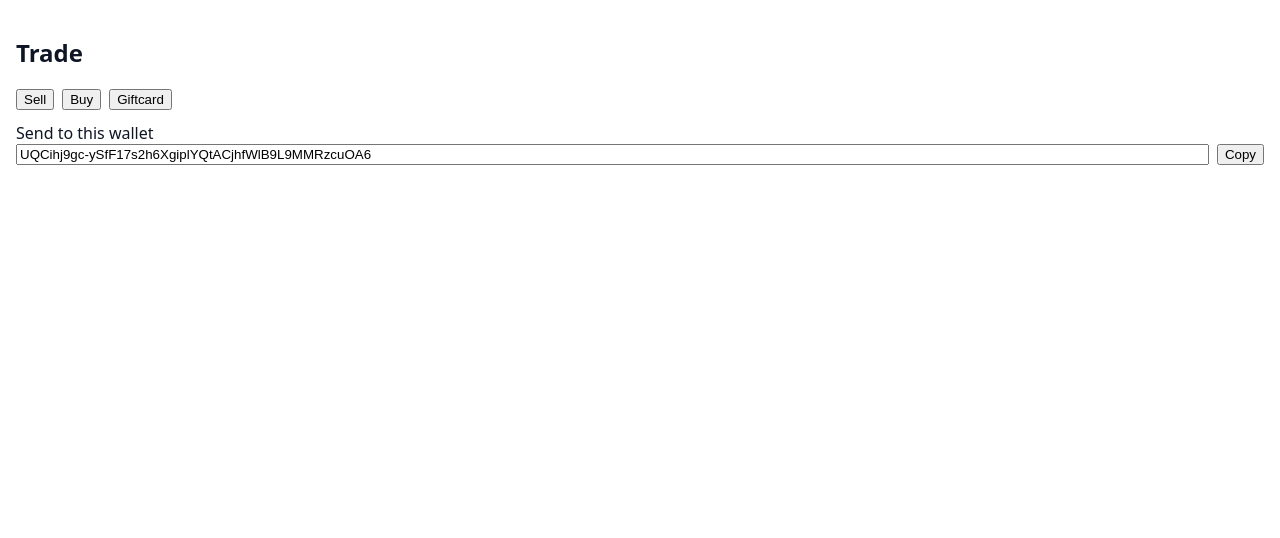
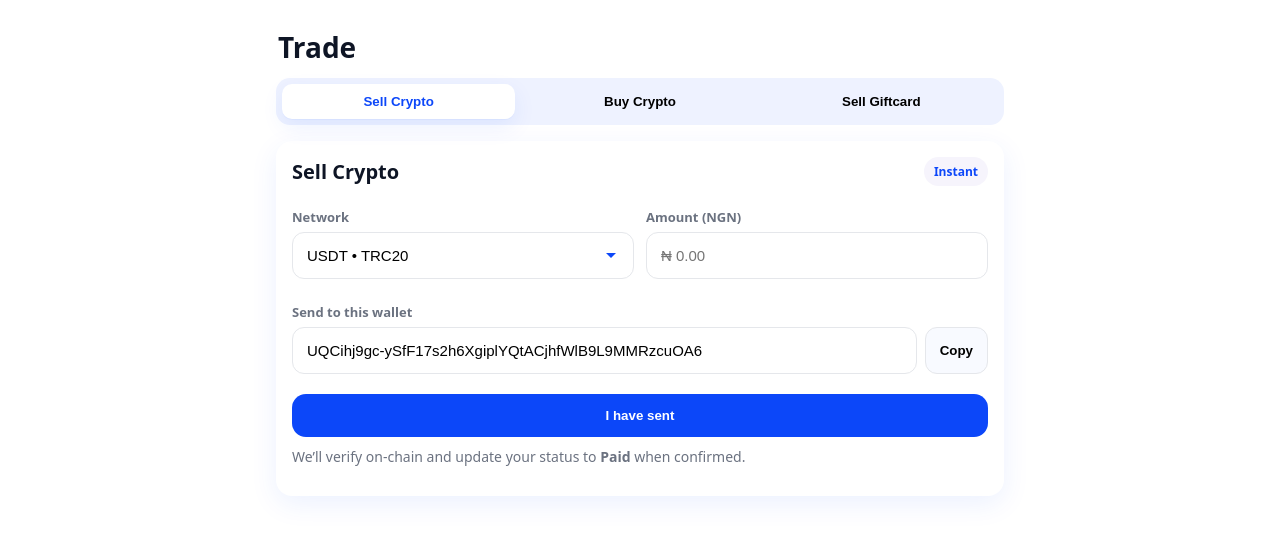
Before and after one commit to wimichub0-ai/Bnapx-User-interface-v.1, a Next.js app: page /trade in a window 1280 px wide. Shown: the top 538 px of the page. Built offline with nearby package versions, Linux system fonts and the light colour scheme.

Commit message:
Update page.jsx

```diff
--- a/app/trade/page.jsx
+++ b/app/trade/page.jsx
@@ -1,41 +1,215 @@
 'use client';
 
 import { useState } from 'react';
+import styles from './trade.module.css';
 
 const BNAPX_WALLET = 'UQCihj9gc-ySfF17s2h6XgiplYQtACjhfWlB9L9MMRzcuOA6';
 
+const NETWORKS = [
+  { code: 'USDT-TRC20', label: 'USDT • TRC20' },
+  { code: 'USDT-ERC20', label: 'USDT • ERC20' },
+  { code: 'USDT-BEP20', label: 'USDT • BEP20' },
+  { code: 'USDC-ERC20', label: 'USDC • ERC20' },
+  { code: 'BTC',        label: 'BTC • Mainnet' },
+];
+
 export default function TradePage() {
-  const [tab, setTab] = useState('sell');
+  const [tab, setTab] = useState('sell'); // 'sell' | 'buy' | 'giftcard'
   return (
-    <main style={{ padding: 16 }}>
-      <h2>Trade</h2>
+    <main className={styles.wrap}>
+      <h1 className={styles.title}>Trade</h1>
 
-      <div style={{ display: 'flex', gap: 8, marginBottom: 12 }}>
-        <button onClick={() => setTab('sell')}>Sell</button>
-        <button onClick={() => setTab('buy')}>Buy</button>
-        <button onClick={() => setTab('giftcard')}>Giftcard</button>
+      {/* Segmented tabs */}
+      <div className={styles.tabs}>
+        <button
+          className={`${styles.tab} ${tab==='sell' ? styles.tabActive : ''}`}
+          onClick={()=>setTab('sell')}
+        >Sell Crypto</button>
+        <button
+          className={`${styles.tab} ${tab==='buy' ? styles.tabActive : ''}`}
+          onClick={()=>setTab('buy')}
+        >Buy Crypto</button>
+        <button
+          className={`${styles.tab} ${tab==='giftcard' ? styles.tabActive : ''}`}
+          onClick={()=>setTab('giftcard')}
+        >Sell Giftcard</button>
       </div>
 
-      {tab === 'sell' && (
-        <div>
-          <label>Send to this wallet</label>
-          <div style={{ display: 'flex', gap: 8 }}>
-            <input readOnly value={BNAPX_WALLET} style={{ flex: 1 }} />
-            <button type="button" onClick={() => navigator.clipboard.writeText(BNAPX_WALLET)}>
-              Copy
-            </button>
-          </div>
-        </div>
-      )}
-
-      {tab === 'buy' && (
-        <div>
-          <label>Your wallet address</label>
-          <input placeholder="Paste address" />
-        </div>
-      )}
-
-      {tab === 'giftcard' && <p>Coming soon…</p>}
+      {tab==='sell' && <SellCard />}
+      {tab==='buy' && <BuyCard />}
+      {tab==='giftcard' && <GiftcardCard />}
     </main>
   );
 }
+
+/* -------- SELL -------- */
+function SellCard(){
+  const [network, setNetwork] = useState('USDT-TRC20');
+  const [amount, setAmount] = useState('');
+  const [copied, setCopied] = useState(false);
+  const [confirmOpen, setConfirmOpen] = useState(false);
+
+  async function copyAddr() {
+    try {
+      await navigator.clipboard.writeText(BNAPX_WALLET);
+      setCopied(true);
+      setTimeout(()=>setCopied(false), 1400);
+    } catch {}
+  }
+
+  return (
+    <section className={styles.card}>
+      <div className={styles.cardHead}>
+        <div className={styles.cardTitle}>Sell Crypto</div>
+        <span className={styles.badge}>Instant</span>
+      </div>
+
+      <div className={styles.grid}>
+        <div className={styles.field}>
+          <label>Network</label>
+          <div className={styles.selectWrap}>
+            <select
+              className={styles.select}
+              value={network}
+              onChange={(e)=>setNetwork(e.target.value)}
+            >
+              {NETWORKS.map(n => <option key={n.code} value={n.code}>{n.label}</option>)}
+            </select>
+          </div>
+        </div>
+
+        <div className={styles.field}>
+          <label>Amount (NGN)</label>
+          <input
+            className={styles.input}
+            placeholder="₦ 0.00"
+            inputMode="numeric"
+            value={amount}
+            onChange={(e)=>setAmount(e.target.value)}
+          />
+        </div>
+      </div>
+
+      <div className={styles.field}>
+        <label>Send to this wallet</label>
+        <div className={styles.copyRow}>
+          <input className={styles.input} readOnly value={BNAPX_WALLET}/>
+          <button className={styles.copyBtn} type="button" onClick={copyAddr}>
+            {copied ? 'Copied' : 'Copy'}
+          </button>
+        </div>
+      </div>
+
+      <button className={styles.primary} onClick={()=>setConfirmOpen(true)}>
+        I have sent
+      </button>
+
+      <p className={styles.help}>
+        We’ll verify on-chain and update your status to <b>Paid</b> when confirmed.
+      </p>
+
+      {confirmOpen && (
+        <ConfirmModal
+          title="Confirm transfer"
+          desc={`You’re confirming a transfer on ${network}. We’ll mark this trade as Pending and notify you when it’s confirmed.`}
+          onClose={()=>setConfirmOpen(false)}
+          onConfirm={()=>{ setConfirmOpen(false); alert('Marked as Pending'); }}
+        />
+      )}
+    </section>
+  );
+}
+
+/* -------- BUY -------- */
+function BuyCard(){
+  const [network, setNetwork] = useState('USDT-TRC20');
+  const [amount, setAmount] = useState('');
+  const [toAddr, setToAddr] = useState('');
+
+  function createOrder(){
+    // TODO: call /api/payments/create and save "Pending" in Supabase
+    alert(`Buy request: NGN ${amount} on ${network} → ${toAddr} (Pending)`);
+  }
+
+  return (
+    <section className={styles.card}>
+      <div className={styles.cardHead}>
+        <div className={styles.cardTitle}>Buy Crypto</div>
+        <span className={styles.badge}>Best rates</span>
+      </div>
+
+      <div className={styles.grid}>
+        <div className={styles.field}>
+          <label>Network</label>
+          <div className={styles.selectWrap}>
+            <select
+              className={styles.select}
+              value={network}
+              onChange={(e)=>setNetwork(e.target.value)}
+            >
+              {NETWORKS.map(n => <option key={n.code} value={n.code}>{n.label}</option>)}
+            </select>
+          </div>
+        </div>
+
+        <div className={styles.field}>
+          <label>Amount (NGN)</label>
+          <input
+            className={styles.input}
+            placeholder="₦ 0.00"
+            inputMode="numeric"
+            value={amount}
+            onChange={(e)=>setAmount(e.target.value)}
+          />
+        </div>
+      </div>
+
+      <div className={styles.field}>
+        <label>Your wallet address (receive)</label>
+        <input
+          className={styles.input}
+          placeholder="Paste the wallet to receive crypto"
+          value={toAddr}
+          onChange={(e)=>setToAddr(e.target.value)}
+        />
+      </div>
+
+      <button className={styles.primary} onClick={createOrder}>
+        Create Test Payment
+      </button>
+
+      <p className={styles.help}>
+        We’ll send the crypto to the address above once payment is confirmed.
+      </p>
+    </section>
+  );
+}
+
+/* -------- GIFTCARD (placeholder for now) -------- */
+function GiftcardCard(){
+  return (
+    <section className={styles.card}>
+      <div className={styles.cardHead}>
+        <div className={styles.cardTitle}>Sell Giftcard</div>
+        <span className={styles.badge}>Coming soon</span>
+      </div>
+      <p className={styles.help}>UI will match your giftcard flow with logos, categories, and rates.</p>
+    </section>
+  );
+}
+
+/* -------- Modal (plain JSX) -------- */
+function ConfirmModal({ title, desc, onClose, onConfirm }) {
+  return (
+    <div className={styles.modalBack}>
+      <div className={styles.modal}>
+        <h4 className={styles.modalTitle}>{title}</h4>
+        <p className={styles.modalText}>{desc}</p>
+        <div className={styles.modalRow}>
+          <button className={styles.secondary} onClick={onClose}>Cancel</button>
+          <button className={styles.primary} onClick={onConfirm}>Confirm</button>
+        </div>
+      </div>
+    </div>
+  );
+}
```
